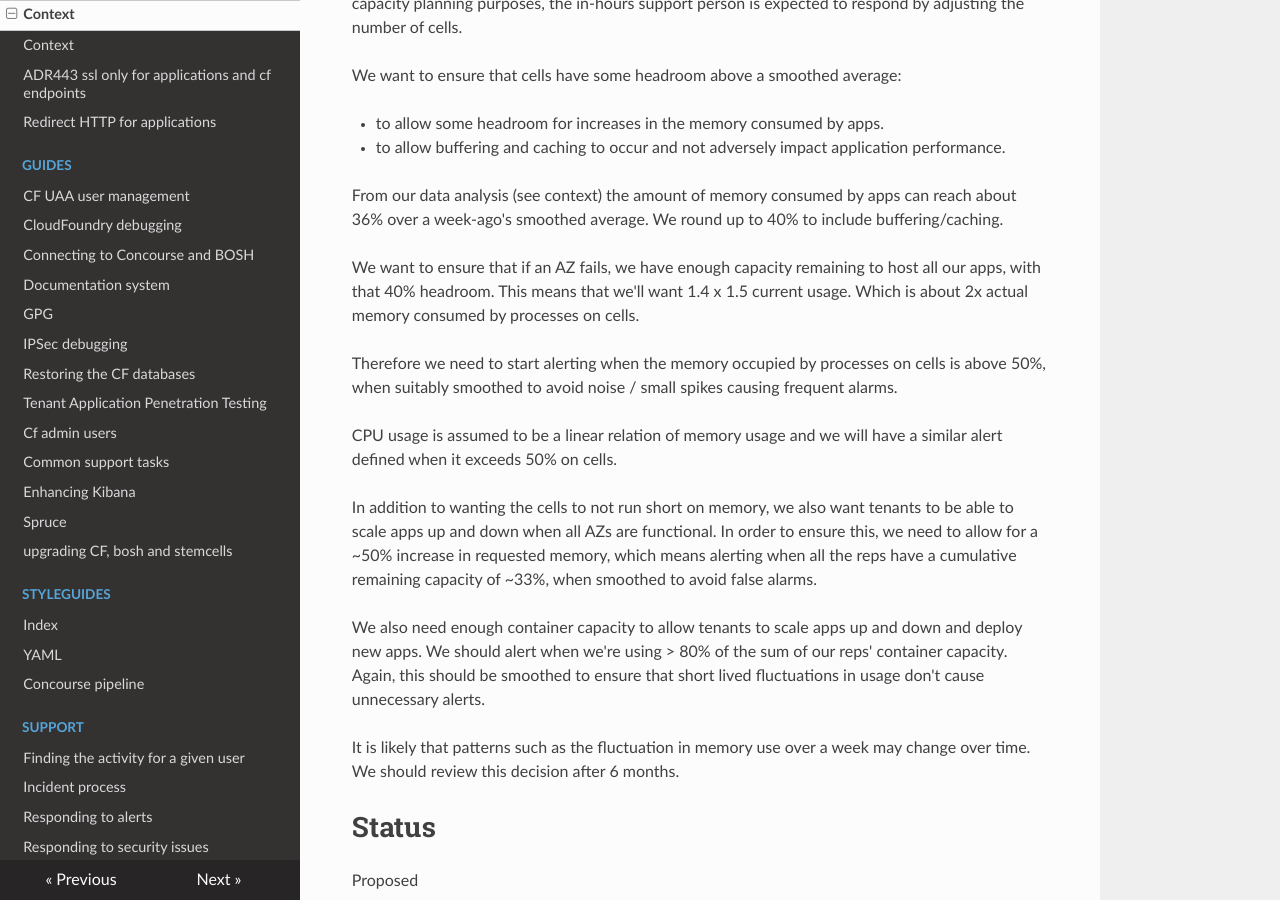
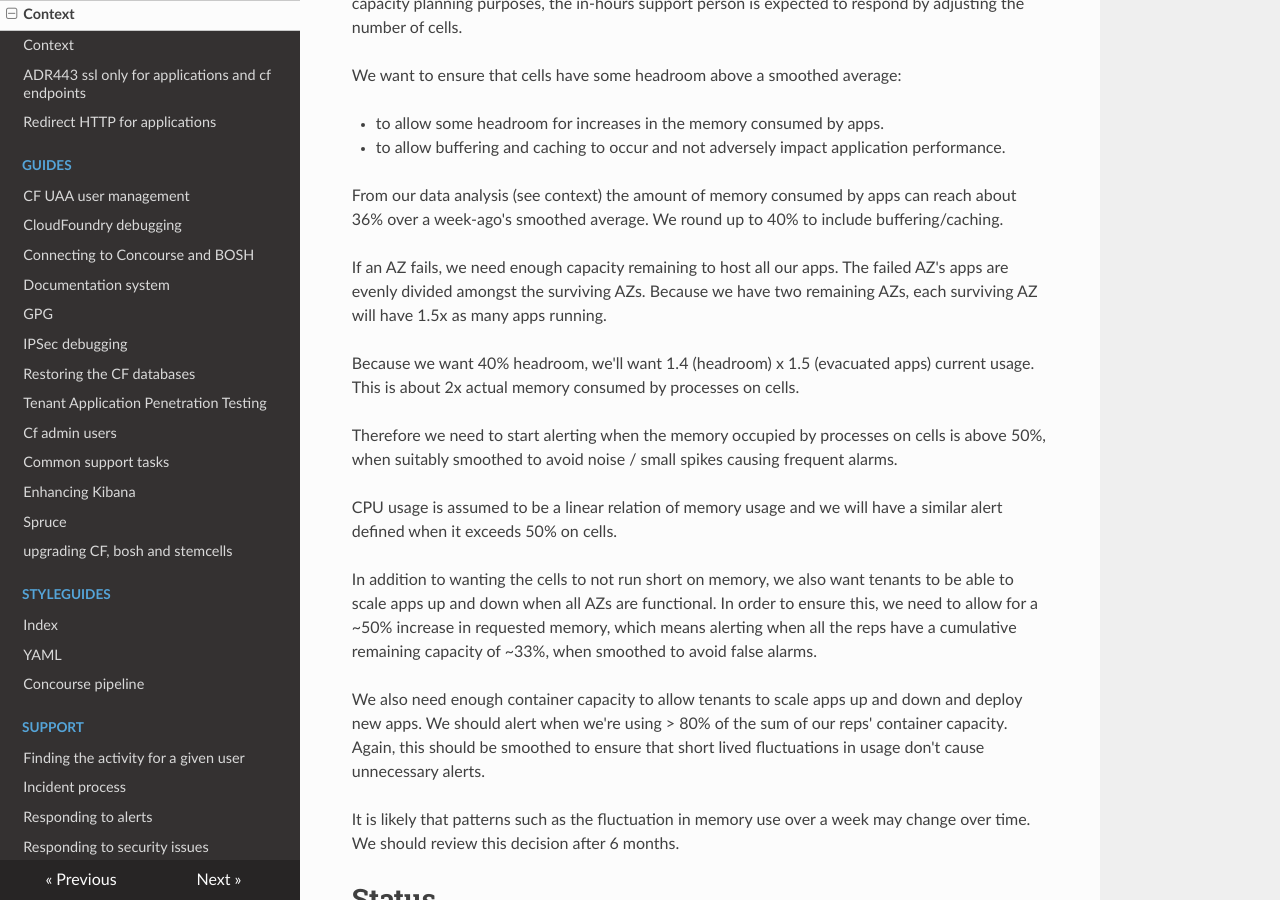
Before and after one commit to alphagov/paas-team-manual, an MkDocs documentation site: the page built from docs/architecture_decision_records/ADR021-cell-capacity-assignment-2.md, in a window 1280 px wide and 900 px high, scrolled down 1173 px. Built offline with MkDocs 1.6.1, drawn with Linux system fonts in a browser that asks for light colours; nearby versions of some CDN libraries.

Commit message:
Reword the memory overhead we support for clarity
It wasn't clear that the requirement for 1.5 x memory capacity came from there
being cells deployed across 3 AZs, one of which would fail. Use wording
suggested by @camelpunch

```diff
--- a/docs/architecture_decision_records/ADR021-cell-capacity-assignment-2.md
+++ b/docs/architecture_decision_records/ADR021-cell-capacity-assignment-2.md
@@ -57,10 +57,12 @@ From our data analysis (see context) the amount of memory consumed by apps
 can reach about 36% over a week-ago's smoothed average. We round up to 40% to
 include buffering/caching.
 
-We want to ensure that if an AZ fails, we have enough capacity remaining to
-host all our apps, with that 40% headroom.  This means that we'll want 1.4 x
-1.5 current usage. Which is about 2x actual memory consumed by processes on
-cells.
+If an AZ fails, we need enough capacity remaining to host all our apps. The
+failed AZ's apps are evenly divided amongst the surviving AZs. Because we have
+two remaining AZs, each surviving AZ will have 1.5x as many apps running.
+
+Because we want 40% headroom, we'll want 1.4 (headroom) x 1.5 (evacuated apps)
+current usage. This is about 2x actual memory consumed by processes on cells.
 
 Therefore we need to start alerting when the memory occupied by processes on
 cells is above 50%, when suitably smoothed to avoid noise / small spikes
```
